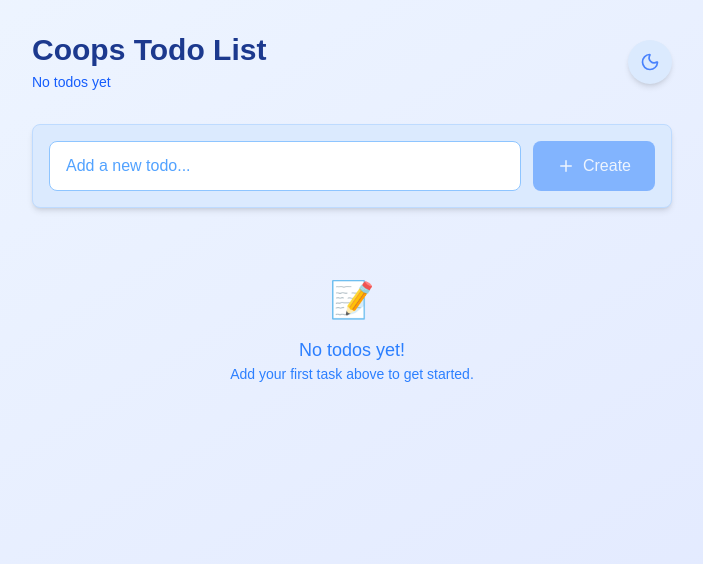
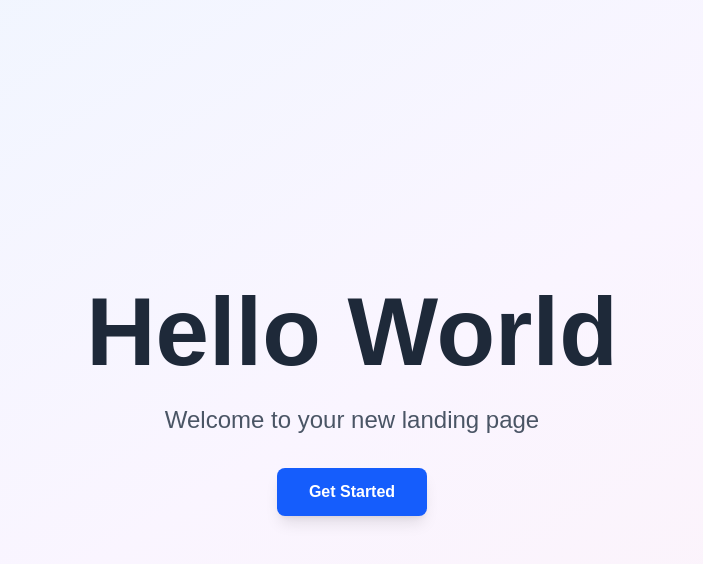
Before and after one commit to ns-test-org/new-web-app-room, a Next.js app in the folder packages/new-web-app-room/: page / in a window 1280 px wide. Shown: the top 564 px of the page, without its empty margins (288-991 px from the left). Built offline with nearby package versions, Linux system fonts and the light colour scheme.

Commit message:
AI chat session: Updated code and files

```diff
--- a/packages/new-web-app-room/src/app/page.tsx
+++ b/packages/new-web-app-room/src/app/page.tsx
@@ -1,5 +1,17 @@
-import TodoList from '@/components/TodoList';
-
 export default function Home() {
-  return <TodoList />;
+  return (
+    <div className="min-h-screen bg-gradient-to-br from-blue-50 via-purple-50 to-pink-50 flex items-center justify-center px-4">
+      <div className="text-center">
+        <h1 className="text-6xl md:text-8xl font-bold text-gray-800 mb-6">
+          Hello World
+        </h1>
+        <p className="text-xl md:text-2xl text-gray-600 mb-8">
+          Welcome to your new landing page
+        </p>
+        <button className="bg-blue-600 hover:bg-blue-700 text-white font-semibold px-8 py-3 rounded-lg transition-colors duration-200 shadow-lg hover:shadow-xl">
+          Get Started
+        </button>
+      </div>
+    </div>
+  );
 }
```
